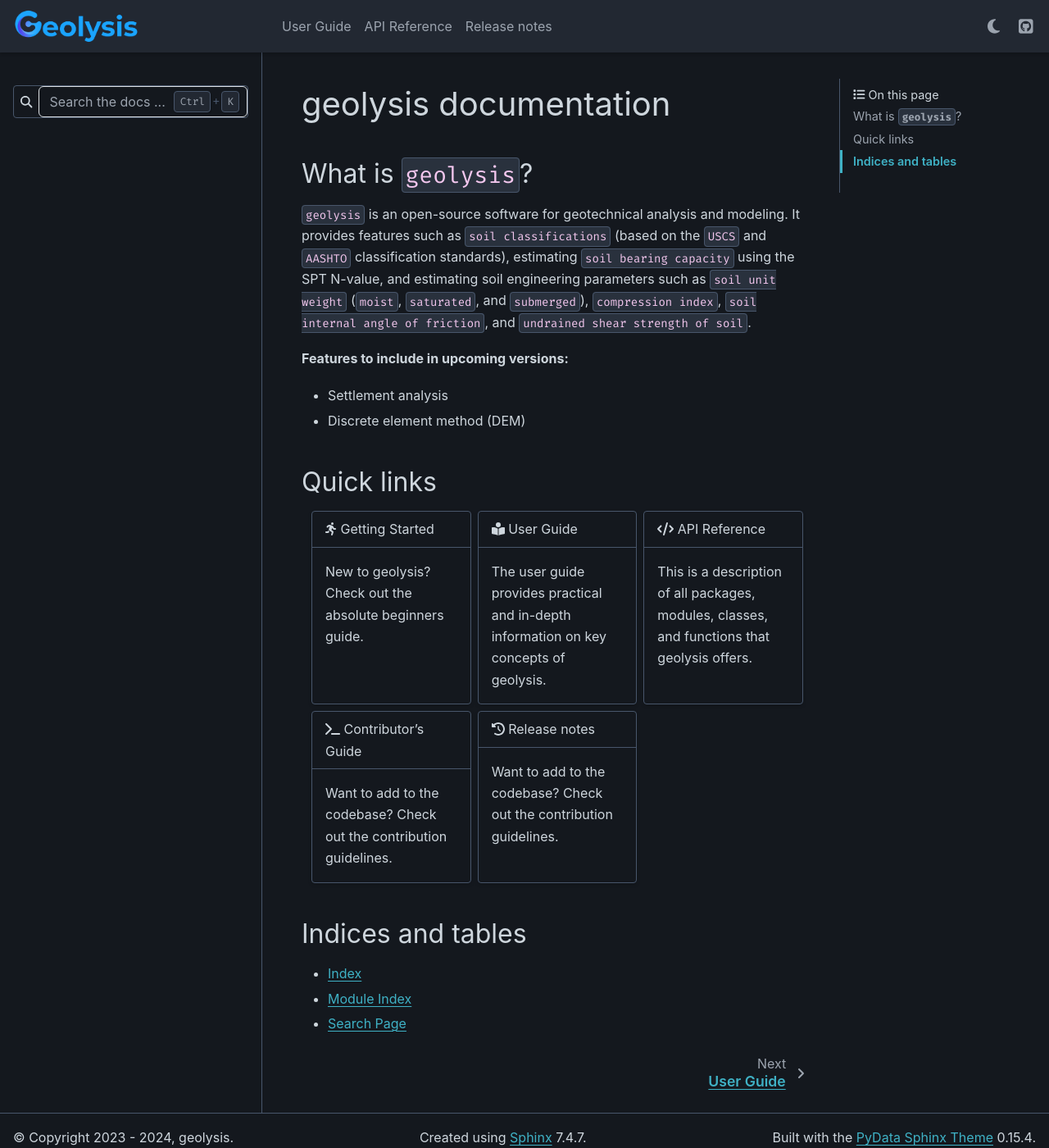
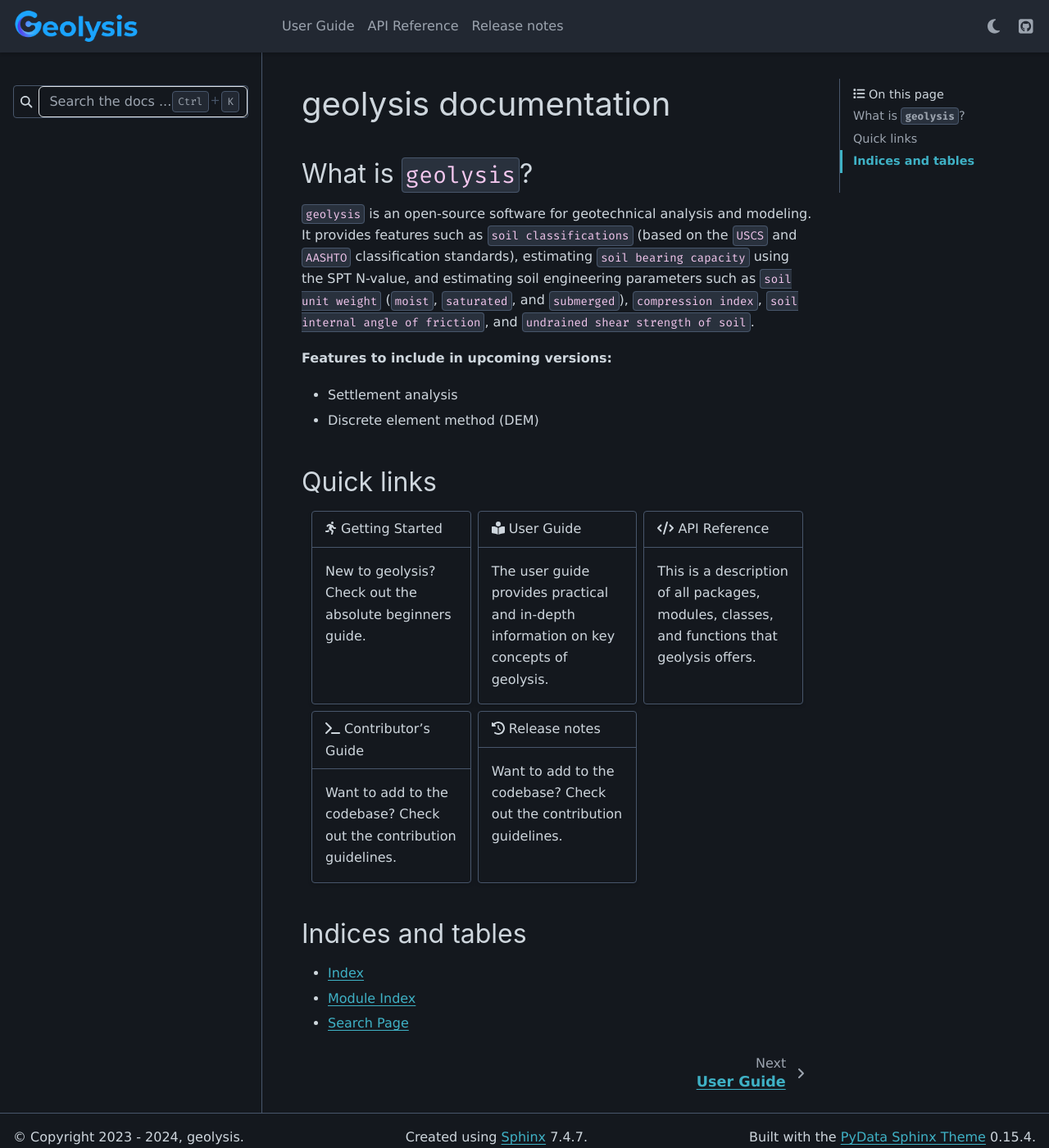
Before and after one commit to patrickboateng/geolysis, a Sphinx documentation site: the page built from docs/source/index.rst, in a window 1280 px wide and 1400 px high. Shown: the whole window at 82% size. Built offline with Sphinx 7.4.7 and the PyData theme 0.15.4, drawn with Linux system fonts in a browser that asks for light colours; nearby versions of some CDN libraries; some web fonts are replaced; pages that are not in the unit, such as notebooks, are missing from menus.

Commit message:
updated font-family

```diff
--- a/docs/source/_static/custom.css
+++ b/docs/source/_static/custom.css
@@ -1,10 +1,12 @@
 @import url("https://fonts.googleapis.com/css2?family=Fira+Code:wght@300..700&display=swap");
+@import url("https://fonts.cdnfonts.com/css/satoshi");
 
 /* body {
   font-family: "Source Sans Pro", sans-serif;
 } */
 
 html {
+  --pst-font-family-base: "Satoshi", Verdana, var(--pst-font-family-base-system);
   --pst-font-family-monospace: "Fira Code", Courier,
     var(--pst-font-family-monospace-system);
 }
```
